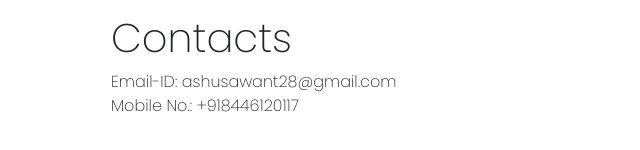
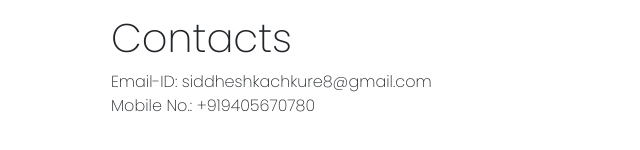
Before and after one commit to siddheshkachkure/siddhesh.r.kachkure.github.io, a plain HTML site: page index.html in a window 1280 px wide. Shown: the part 2286-2436 px from the top of the page, 0-640 px from the left. Drawn offline with nearby package versions, Linux system fonts and the light colour scheme.

Commit message:
Update index.html

```diff
--- a/index.html
+++ b/index.html
@@ -133,8 +133,8 @@
         <div class="container flex items-centre">
             <div class="left flex-1">
                 <h1>Contacts</h1>
-                <p>Email-ID: ashusawant28@gmail.com
-                    <br>Mobile No.: +918446120117
+                <p>Email-ID: siddheshkachkure8@gmail.com
+                    <br>Mobile No.: +919405670780
                 </p>
             </div>
         </div>
```
